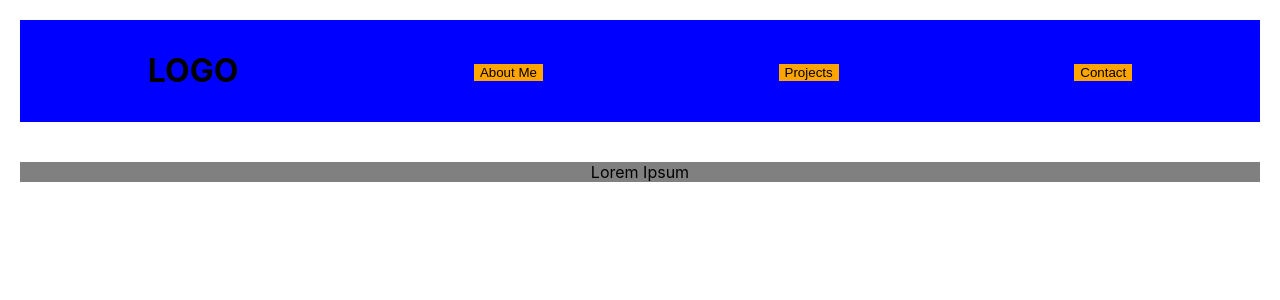
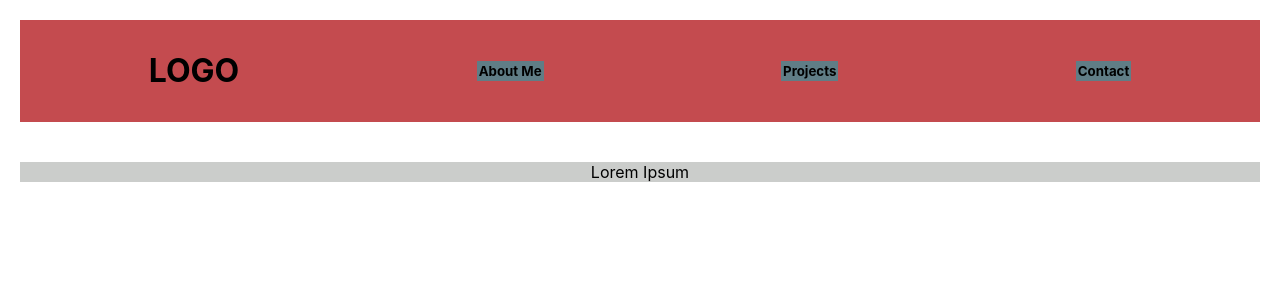
Before and after one commit to jadrian-abramovitch/Portfolio, a React (Create React App) app: page / in a window 1280 px wide. Shown: the top 300 px of the page. Built offline with nearby package versions, Linux system fonts and the light colour scheme.

Commit message:
changing buttons, adding color palette

```diff
--- a/src/App.js
+++ b/src/App.js
@@ -11,7 +11,7 @@ function App() {
       <div className="App">
         <Header />
         <Route exact path="/" >
-          <TextBox />
+          <TextBox color={'#CBCDCB'}/>
         </Route>
         <Route path="/projects">
           <Projects />
--- a/src/components/Header.js
+++ b/src/components/Header.js
@@ -7,13 +7,13 @@ const Header = () => {
                 <div class='grid-container'>
                     <div class='grid-item'> <h1>LOGO</h1> </div>
                     <div class='grid-item'>
-                        <NavButton name={'About Me'} color={'orange'} link={'/'}/>
+                        <NavButton name={'About Me'} color={'black'} backgroundColor={'#607D86'} link={'/'}/>
                     </div>
                     <div class='grid-item'>
-                        <NavButton name={'Projects'} color={'orange'} link={'/projects'}/>
+                        <NavButton name={'Projects'} color={'black'} backgroundColor={'#607D86'} link={'/projects'}/>
                     </div>
                     <div class='grid-item'>
-                        <NavButton name={'Contact'} color={'orange'} link={'/contact'}/>
+                        <NavButton name={'Contact'} color={'black'} backgroundColor={'#607D86'} link={'/contact'}/>
                     </div>
                 </div>
             </header>
--- a/src/components/NavButton.js
+++ b/src/components/NavButton.js
@@ -1,19 +1,21 @@
 import propTypes from 'prop-types';
-import { Link } from 'react-router-dom';
 
-const NavButton = ({ name, color, link }) => {
+const NavButton = ({ name, color, link, backgroundColor }) => {
     const buttonStyle = {
-        backgroundColor: color,
+        backgroundColor: backgroundColor,
+        color: color,
         border: 'none',
-        cursor: 'pointer'
+        cursor: 'pointer',
+        padding: '2px',
+        textDecoration: 'none'
     };
 
     return(
-        <Link to={link}>
-            <button style={buttonStyle}>
+        <h5>
+            <a style={buttonStyle} href={link}>
                 {name}
-            </button>
-        </Link>
+            </a>
+        </h5>
     );
 };
 
@@ -26,6 +28,7 @@ NavButton.propTypes = {
     name: propTypes.string,
     color: propTypes.string,
     link: propTypes.string,
+    backgroundColor: propTypes.string,
 };
 
 export default NavButton;
--- a/src/index.css
+++ b/src/index.css
@@ -14,7 +14,7 @@ code {
 
 Header {
   color: black;
-  background-color: blue;
+  background-color: #C44B4F;
   padding: 10px;
 }
 
@@ -28,3 +28,7 @@ Header {
 .grid-item {
   background-color: black;
 }
+
+h5 {
+  color: green;
+}
```
Also changed, not shown: 1 other file (tests, documents, lock files or other folders).
